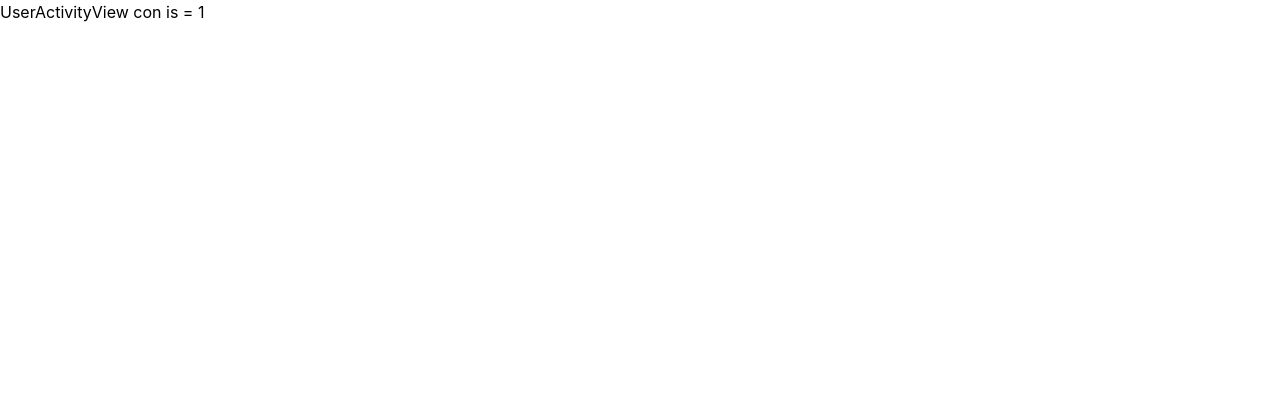
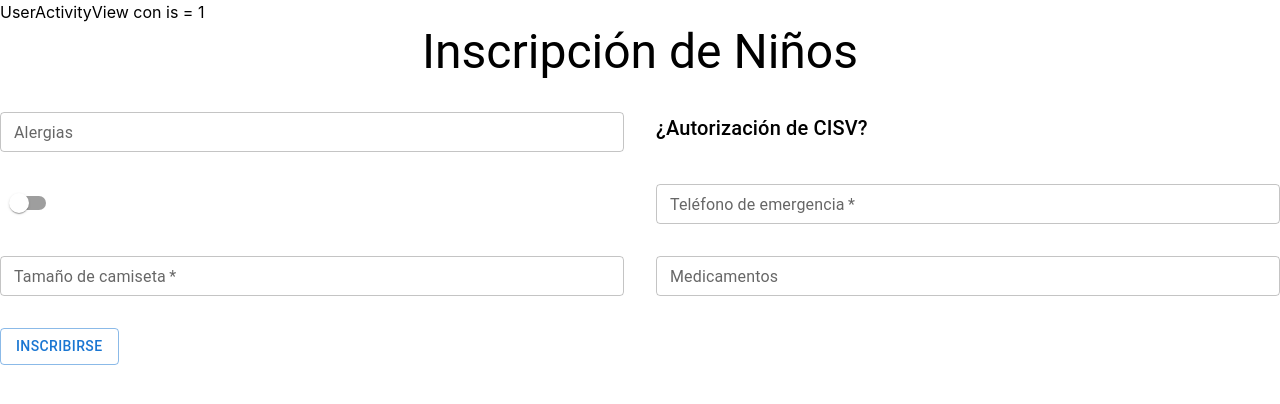
Before and after one commit to TFG-Gestion-de-actividades-de-CISV/ReactFront, a React (Vite) app: page /user/activity/1 in a window 1280 px wide. Shown: the top 404 px of the page. Built offline with nearby package versions, Linux system fonts and the light colour scheme; no server answers; sample sign-in values are in the browser's storage.

Commit message:
Inscripcion de niños

```diff
--- a/src/Components/LoginForm.jsx
+++ b/src/Components/LoginForm.jsx
@@ -21,7 +21,8 @@ const LoginForm = ({ onLogin }) => {
     handleSubmit,
   } = useForm();
 
-  const url = "http://172.26.8.5:8000/web_user/login/";
+  //const url = "http://172.26.8.5:8000/web_user/login/";
+  const url = "http://localhost:8000/web_user/login/";
 
   function onSubmit(data) {
     fetch(url, {
@@ -117,7 +118,7 @@ const LoginForm = ({ onLogin }) => {
 
           <Grid item xs={12}>
             <Typography variant="p">
-              ¿No tienes una cuenta?{" "}
+              ¿No tienes una cuenta?
               <Link to="/signup">
                 <Button color="primary" size="small">
                   Registrate
--- /dev/null
+++ b/src/Components/NinosInscriptionForm.jsx
@@ -0,0 +1,185 @@
+import React, { useState, useEffect } from "react";
+import {
+  Button,
+  TextField,
+  Typography,
+  Grid,
+  Switch,
+  Alert,
+  AlertTitle,
+} from "@mui/material";
+import { useForm } from "react-hook-form";
+
+const NinosInscriptionForm = () => {
+  const {
+    register,
+    handleSubmit,
+    formState: { errors },
+  } = useForm();
+
+  const [errorMessage, setErrorMessage] = useState(null);
+  const [successMessage, setSuccessMessage] = useState(null);
+
+  const [formData, setFormData] = useState({
+    allergy: "",
+    cisv_authorization: false,
+    emergency_phone: "",
+    t_shirt_size: "",
+    medicines: "",
+  });
+
+  const url = "http://localhost:8000/activities/ninos_inscription/";
+
+  useEffect(() => {
+    // Reemplaza 'role' con el rol correspondiente y asegúrate de que la URL sea correcta
+    const getOrCreateUrl =
+      "http://localhost:8000/activities/get_or_create_inscription/ninos";
+
+    fetch(getOrCreateUrl, {
+      method: "GET",
+      credentials: "include",
+      headers: {
+        "Content-Type": "application/json",
+      },
+    })
+      .then((response) => response.json())
+      .then((data) => {
+        if (data) {
+          // Si hay datos, actualiza el estado del formulario
+          setFormData(data);
+        }
+      })
+      .catch((error) => {
+        console.error("Error al obtener la inscripción:", error);
+      });
+  }, []);
+
+  const onSubmit = (data) => {
+    data["activity"] = "1";
+
+    fetch(url, {
+      method: "POST",
+      credentials: "include",
+      headers: {
+        "Content-Type": "application/json",
+      },
+      body: JSON.stringify(data),
+    })
+      .then((response) => {
+        if (response.ok) {
+          response.json().then((data) => {
+            setSuccessMessage("Inscripción exitosa!");
+            setErrorMessage(null);
+          });
+        } else {
+          response.json().then((data) => {
+            setErrorMessage(data.error);
+            setSuccessMessage(null);
+          });
+        }
+      })
+      .catch((error) => {
+        console.error("Error:", error);
+        setErrorMessage("Ha ocurrido un error. Por favor, inténtalo de nuevo.");
+        setSuccessMessage(null);
+      });
+  };
+
+  return (
+    <div>
+      <form onSubmit={handleSubmit(onSubmit)}>
+        <Grid container spacing={4}>
+          <Grid item xs={12}>
+            <Typography variant="h3" align="center">
+              Inscripción de Niños
+            </Typography>
+          </Grid>
+
+          <Grid item xs={12} md={6}>
+            <TextField
+              label="Alergias"
+              size="small"
+              type="text"
+              fullWidth
+              value={formData.allergy}
+              {...register("allergy")}
+            />
+          </Grid>
+
+          <Grid item xs={12} md={6}>
+            <Typography variant="h6">¿Autorización de CISV?</Typography>
+          </Grid>
+
+          <Grid item xs={12} md={6}>
+            <Switch
+              value={formData.cisv_authorization}
+              {...register("cisv_authorization")}
+              color="primary"
+            />
+          </Grid>
+
+          <Grid item xs={12} md={6}>
+            <TextField
+              label="Teléfono de emergencia"
+              size="small"
+              type="text"
+              fullWidth
+              required
+              value={formData.emergency_phone}
+              {...register("emergency_phone")}
+            />
+          </Grid>
+
+          <Grid item xs={12} md={6}>
+            <TextField
+              label="Tamaño de camiseta"
+              size="small"
+              type="text"
+              fullWidth
+              required
+              value={formData.t_shirt_size}
+              {...register("t_shirt_size")}
+            />
+          </Grid>
+
+          <Grid item xs={12} md={6}>
+            <TextField
+              label="Medicamentos"
+              size="small"
+              type="text"
+              fullWidth
+              value={formData.medicines}
+              {...register("medicines")}
+            />
+          </Grid>
+
+          {successMessage && (
+            <Grid item xs={12}>
+              <Alert severity="success">
+                <AlertTitle>Éxito</AlertTitle>
+                {successMessage}
+              </Alert>
+            </Grid>
+          )}
+
+          {errorMessage && (
+            <Grid item xs={12}>
+              <Alert severity="error">
+                <AlertTitle>Error</AlertTitle>
+                {errorMessage}
+              </Alert>
+            </Grid>
+          )}
+
+          <Grid item xs={12}>
+            <Button variant="outlined" type="submit">
+              Inscribirse
+            </Button>
+          </Grid>
+        </Grid>
+      </form>
+    </div>
+  );
+};
+
+export default NinosInscriptionForm;
--- a/src/Views/UserActivityView.jsx
+++ b/src/Views/UserActivityView.jsx
@@ -1,10 +1,17 @@
 import React from "react";
 import { useParams } from "react-router-dom";
+import NinosInscriptionForm from "../Components/NinosInscriptionForm";
 
 const UserActivityView = () => {
   const { id } = useParams();
 
-  return <div>UserActivityView con is = {id}</div>;
+  return (
+    <>
+      <div>UserActivityView con is = {id}</div>
+
+      <NinosInscriptionForm />
+    </>
+  );
 };
 
 export default UserActivityView;
--- a/src/main.jsx
+++ b/src/main.jsx
@@ -87,7 +87,7 @@ const App = () => {
           path="/admin/new_actividad"
           element={
             <ProtectedRouteAdmin>
-              <CreateActividadView onLogout={handleLogout} />
+              <CreateActividadView />
             </ProtectedRouteAdmin>
           }
         />
@@ -105,7 +105,7 @@ const App = () => {
           path="/user/main"
           element={
             <ProtectedRouteUser>
-              <UserMainView />
+              <UserMainView onLogout={handleLogout} />
             </ProtectedRouteUser>
           }
         />
```
